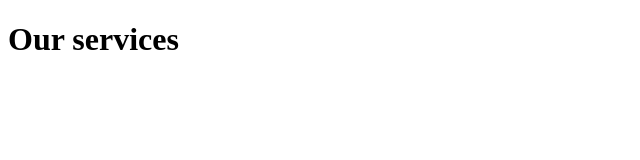
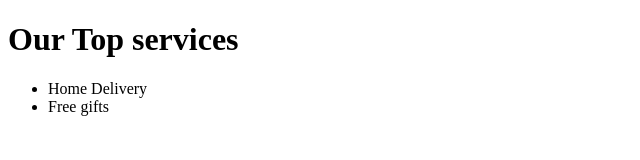
Before and after one commit to AdelineA/Gym-Bundle-Exercises-Solutions, a plain HTML site: page services.html in a window 1280 px wide. Shown: the whole page, without its empty margins (0-640 px from the left). Drawn offline with Linux system fonts and the light colour scheme.

Commit message:
adding list on service page

```diff
--- a/services.html
+++ b/services.html
@@ -6,6 +6,10 @@
     <title>Services</title>
 </head>
 <body>
-    <h1>Our services</h1>
+    <h1>Our Top services</h1>
+    <ul>
+        <li>Home Delivery</li>
+        <li>Free gifts</li>
+    </ul>
 </body>
 </html>
```
